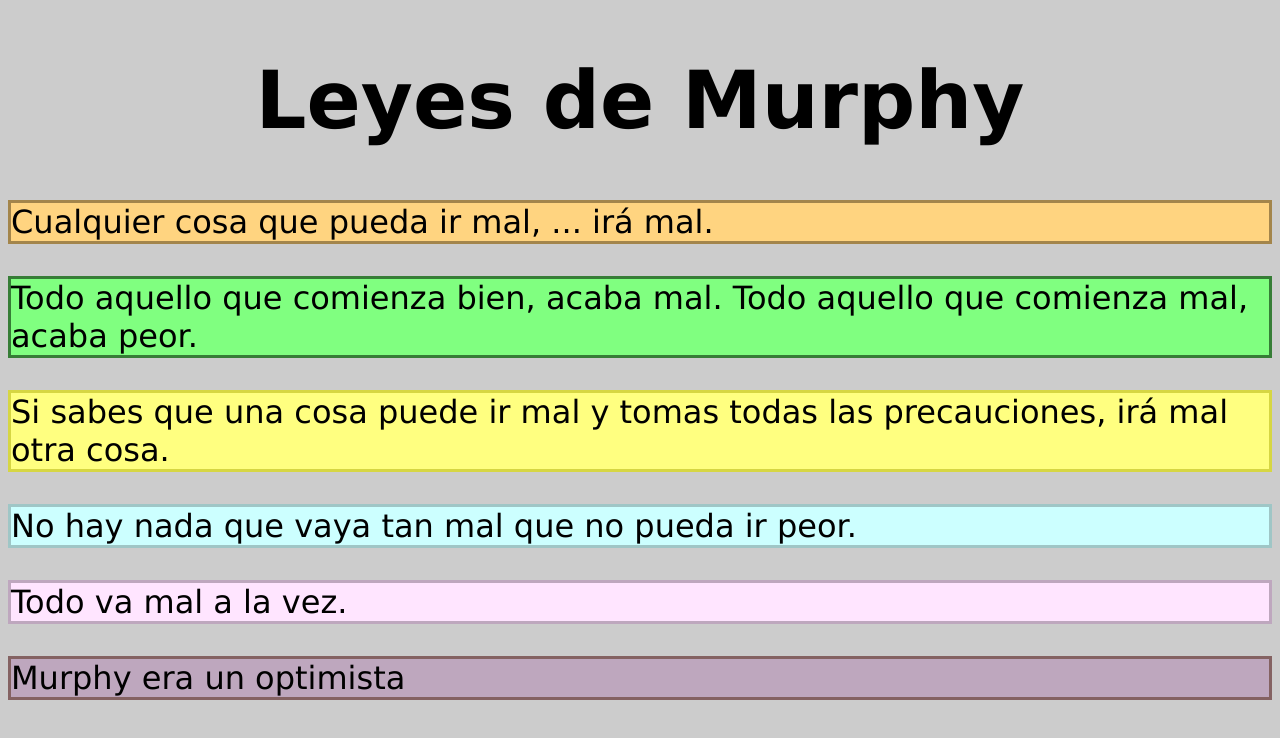
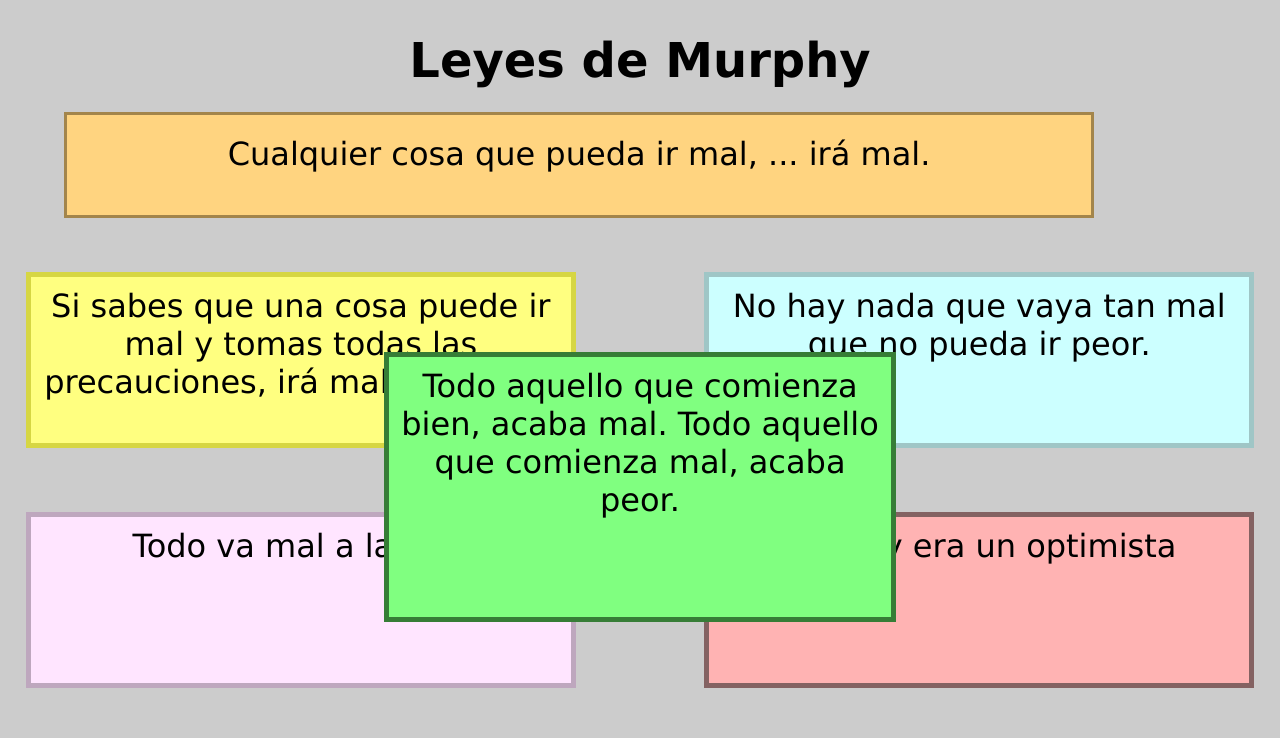
Before and after one commit to LazaroBC/Abastos, a plain HTML site: page LLMM/HTML/HTML/LMI_12/index.html in a window 1280 px wide. Drawn offline with Linux system fonts and the light colour scheme.

Commit message:
LLMM LMI_12

```diff
--- a/LLMM/HTML/HTML/css/styles12.css
+++ b/LLMM/HTML/HTML/css/styles12.css
@@ -1,43 +1,94 @@
 body {
     background-color: rgb(204,204,204);
-    font-family: 'Lucida Sans Unicode', 'Trebuchet MS', 'Lucida Grande', 'Lucida Sans', Arial, sans-serif;
+    font-family: 'Lucida Grande', 'Lucida Sans', Arial, sans-serif, 'Lucida Sans Unicode', 'Trebuchet MS';
 }
 h1 {
     text-align: center;
-    font-size: 5rem;
+    font-size: 3rem;
+
     }
 #p1{
     background-color: rgb(255,212,128);
     border: 3px solid rgb(163,133,75);
     font-size: 2rem;
+    text-align: center;
+    width: 80%;
+    height: 10%;
+    position: absolute;
+    top:10%;
+    left:5%;
+    padding-top: 20px;
+    visibility: visible;
 }
 
 #p2{
     background-color: rgb(128,255,128);
-    border: 3px solid rgb(54,125,54);
+    border: 5px solid rgb(54,125,54);
     font-size: 2rem;
+    position: absolute;
+    top:40%;
+    left:30%;
+    right: 30%;
+    height:  30%;
+    text-align: center;
+    padding: 10px;
+    z-index: 2;
 }
+
 
 #p3{
     background-color: rgb(255,255,128);
-    border: 3px solid rgb(214,214,67);
+    border: 5px solid rgb(214,214,67);
     font-size: 2rem;
+    position: absolute;
+    top: 30%;
+    left: 2%;
+    right: 55%;
+    bottom: 40%;
+    text-align: center;
+    padding: 10px;
 }
 
 #p4{
     background-color: rgb(204,255,255);
-    border: 3px solid rgb(159,198,198);
+    border: 5px solid rgb(159,198,198);
     font-size: 2rem;
+    position: absolute;
+    top: 30%;
+    left: 55%;
+    right: 2%;
+    bottom: 40%;
+    text-align: center;
+    padding: 10px;
 }
 
 #p5{
     background-color: rgb(255,229,255);
-    border: 3px solid rgb(190,167,190);
+    border: 5px solid rgb(190,167,190);
     font-size: 2rem;
+    position: absolute;
+    top: 60%;
+    left: 2%;
+    right: 55%;
+    bottom: 10%;
+    text-align: center;
+    padding: 10px;
 }
 
 #p6{
-    background-color: rgb(190,167,190);
-    border: 3px solid rgb(132,98,98);
+    background-color: rgb(255,179,179);
+    border: 5px solid rgb(132,98,98);
     font-size: 2rem;
+    position: absolute;
+    top: 60%;
+    left: 55%;
+    right: 2%;
+    bottom: 10%;
+    text-align: center;
+    padding: 10px;
 }
+
+
+p:hover {
+    z-index: 3;
+  }
```
